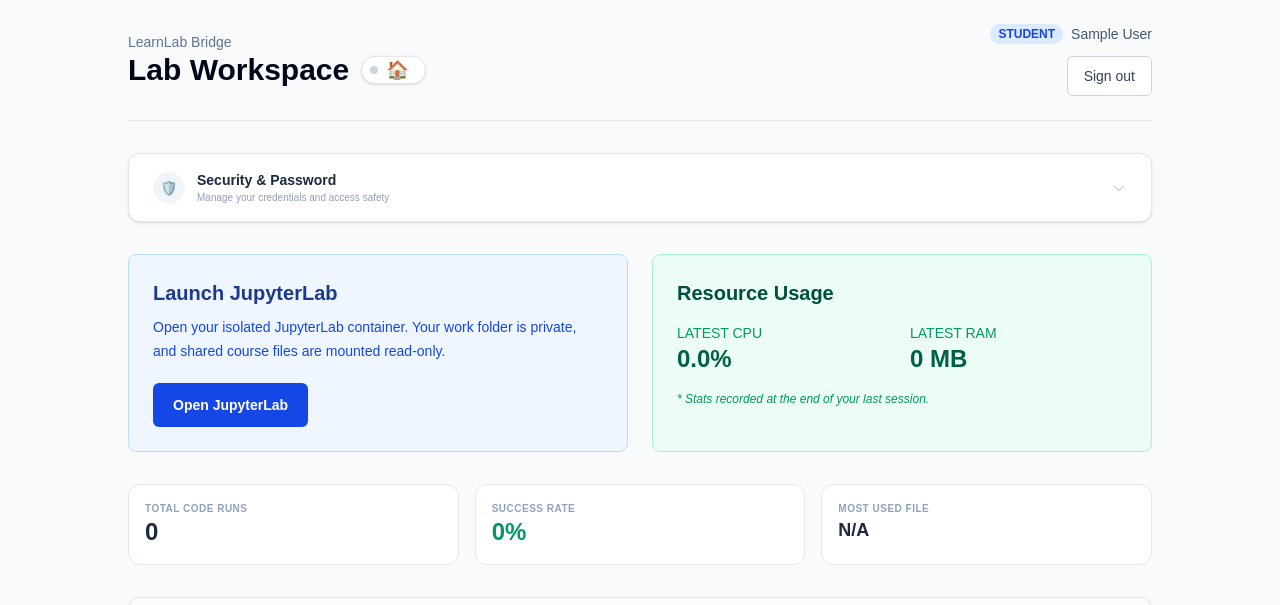
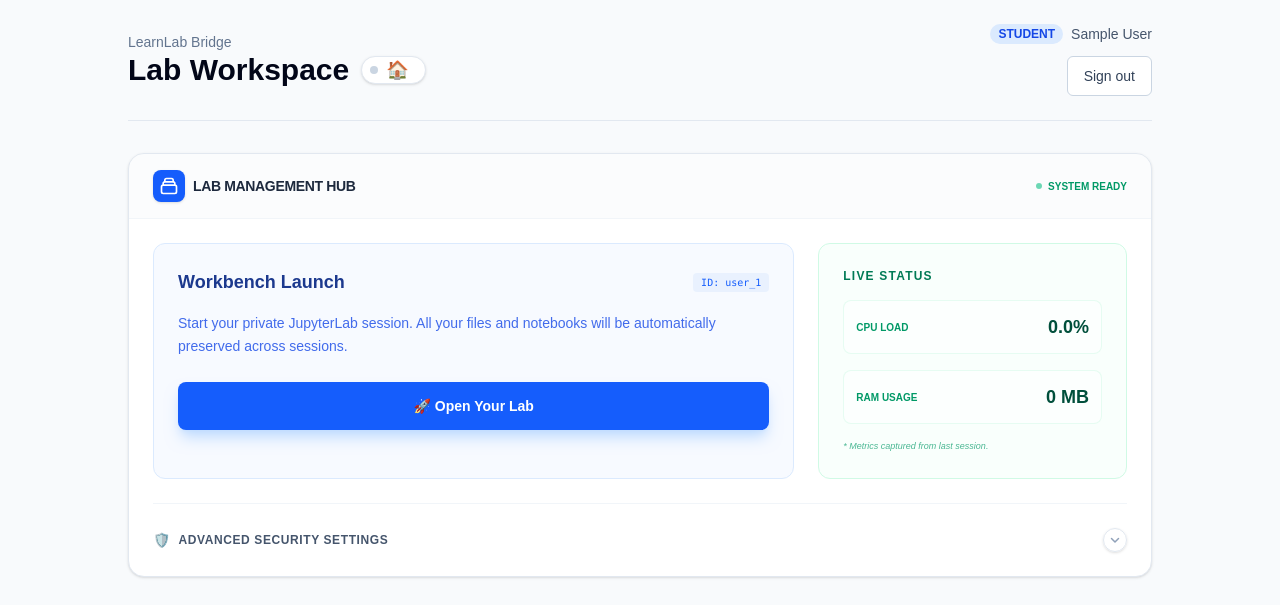
Before and after one commit to sboonstudio/llb-mwit-ds-tool, a Next.js app in the folder platform/apps/web/: page /dashboard in a window 1280 px wide. Shown: the top 605 px of the page. Built offline with nearby package versions, Linux system fonts and the light colour scheme; no server answers; the database is empty; sample sign-in values are in the browser's storage.

Commit message:
feat: design and implement 'Lab Management Hub' grouping core lab tools for a systematic UI

```diff
--- a/platform/apps/web/src/app/dashboard/page.tsx
+++ b/platform/apps/web/src/app/dashboard/page.tsx
@@ -134,92 +134,109 @@ export default async function DashboardPage() {
           </div>
         </div>
 
-        {/* Account Security Section (Top-aligned) */}
-        <section className="mb-8 rounded-xl border border-slate-200 bg-white shadow-sm overflow-hidden">
-            <details className="group">
-                <summary className="flex cursor-pointer items-center justify-between px-6 py-4 hover:bg-slate-50 transition-colors list-none">
-                    <div className="flex items-center gap-3">
-                        <span className="flex h-8 w-8 items-center justify-center rounded-full bg-slate-100 text-slate-600 text-sm">
-                            🛡️
+        {/* Lab Management Hub */}
+        <section className="mb-8 overflow-hidden rounded-2xl border border-slate-200 bg-white shadow-sm">
+          <div className="flex items-center justify-between border-b border-slate-100 bg-slate-50/50 px-6 py-4">
+            <div className="flex items-center gap-2">
+              <span className="flex h-8 w-8 items-center justify-center rounded-lg bg-blue-600 text-white shadow-sm">
+                <svg className="h-5 w-5" fill="none" viewBox="0 0 24 24" stroke="currentColor">
+                  <path strokeLinecap="round" strokeLinejoin="round" strokeWidth={2} d="M19 11H5m14 0a2 2 0 012 2v6a2 2 0 01-2 2H5a2 2 0 01-2-2v-6a2 2 0 012-2m14 0V9a2 2 0 00-2-2M5 11V9a2 2 0 012-2m0 0V5a2 2 0 012-2h6a2 2 0 012 2v2M7 7h10" />
+                </svg>
               </span>
-                        <div>
-                            <h3 className="font-semibold text-slate-800 text-sm">Security & Password</h3>
-                            <p className="text-[10px] text-slate-400">Manage your credentials and access safety</p>
+              <h2 className="text-sm font-bold uppercase tracking-tight text-slate-800">Lab Management Hub</h2>
+            </div>
+            <div className="flex items-center gap-4">
+               <span className="flex items-center gap-1.5 text-[10px] font-bold text-emerald-600">
+                  <span className="h-1.5 w-1.5 rounded-full bg-emerald-500 animate-pulse"></span>
+                  SYSTEM READY
+               </span>
             </div>
           </div>
-                    <svg className="h-4 w-4 text-slate-300 group-open:rotate-180 transition-transform" fill="none" viewBox="0 0 24 24" stroke="currentColor">
-                        <path strokeLinecap="round" strokeLinejoin="round" strokeWidth={2} d="M19 9l-7 7-7-7" />
-                    </svg>
-                </summary>
 
-                <div className="border-t border-slate-100 bg-slate-50/30 p-6">
-                    <div className="max-w-md">
-                        <ChangePasswordForm />
+          <div className="p-6">
+            <div className="grid grid-cols-1 gap-6 lg:grid-cols-3">
+              {/* Primary Action: Launch Lab */}
+              <div className="lg:col-span-2">
+                <div className={`h-full rounded-xl border p-6 transition-all ${
+                  session.user.role === "GUEST" ? "border-slate-100 bg-slate-50/50" : "border-blue-100 bg-blue-50/50 hover:border-blue-200"
+                }`}>
+                  <div className="mb-4 flex items-center justify-between">
+                    <h3 className={`text-lg font-bold ${session.user.role === "GUEST" ? "text-slate-700" : "text-blue-900"}`}>
+                      Workbench Launch
+                    </h3>
+                    <span className="text-[10px] font-mono text-blue-600 bg-blue-100/50 px-2 py-0.5 rounded">
+                      ID: {session.user.id.slice(0, 8)}
+                    </span>
                   </div>
-                </div>
-            </details>
-        </section>
-
-        {/* Action & Metrics Cards */}
-        <div className="mb-8 grid grid-cols-1 gap-6 md:grid-cols-2">
-          <section className={`rounded-lg border p-6 ${
-            session.user.role === "GUEST" ? "border-slate-200 bg-slate-50" : "border-blue-200 bg-blue-50"
-          }`}>
-            <h2 className={`mb-2 text-xl font-semibold ${
-              session.user.role === "GUEST" ? "text-slate-900" : "text-blue-900"
-            }`}>
-              Launch JupyterLab
-            </h2>
-            <p className={`mb-5 text-sm leading-6 ${
-              session.user.role === "GUEST" ? "text-slate-600" : "text-blue-700"
-            }`}>
+                  <p className={`mb-6 text-sm leading-relaxed ${session.user.role === "GUEST" ? "text-slate-500" : "text-blue-700/80"}`}>
                     {session.user.role === "GUEST"
-                ? "Your account is pending approval. Please wait for an administrator to grant you access before launching the lab."
-                : "Open your isolated JupyterLab container. Your work folder is private, and shared course files are mounted read-only."
+                      ? "Your account is currently in 'Guest' mode. Please contact an admin for workspace activation."
+                      : "Start your private JupyterLab session. All your files and notebooks will be automatically preserved across sessions."
                     }
                   </p>
                   {session.user.role === "GUEST" ? (
-              <button
-                disabled
-                className="inline-flex h-11 cursor-not-allowed items-center rounded-md bg-slate-300 px-5 text-sm font-semibold text-white"
-              >
-                Access Locked
+                    <button disabled className="inline-flex h-11 w-full cursor-not-allowed items-center justify-center rounded-lg bg-slate-300 px-6 text-sm font-bold text-white">
+                      Awaiting Activation
                     </button>
                   ) : (
                     <a
                       href="/api/jupyter"
                       target="_blank"
                       rel="noopener noreferrer"
-                className="inline-flex h-11 items-center rounded-md bg-blue-700 px-5 text-sm font-semibold text-white hover:bg-blue-800"
+                      className="inline-flex h-12 w-full items-center justify-center rounded-lg bg-blue-600 px-6 text-sm font-bold text-white shadow-lg shadow-blue-200 transition-all hover:bg-blue-700 hover:shadow-blue-300"
                     >
-                Open JupyterLab
+                      🚀 Open Your Lab
                     </a>
                   )}
-          </section>
+                </div>
+              </div>
 
-          <section className="rounded-lg border border-emerald-200 bg-emerald-50 p-6">
-            <h2 className="mb-4 text-xl font-semibold text-emerald-900">
-              Resource Usage
-            </h2>
-            <div className="grid grid-cols-2 gap-4">
-              <div>
-                <p className="text-sm font-medium text-emerald-600 uppercase">Latest CPU</p>
-                <p className="text-2xl font-bold text-emerald-800">
-                  {latestUsage ? `${latestUsage.cpuUsage.toFixed(1)}%` : "0.0%"}
-                </p>
+              {/* Status Section: Resource Usage */}
+              <div className="space-y-4">
+                <div className="h-full rounded-xl border border-emerald-100 bg-emerald-50/30 p-6">
+                  <h3 className="mb-4 text-xs font-bold uppercase tracking-widest text-emerald-700">
+                    Live Status
+                  </h3>
+                  <div className="grid grid-cols-2 gap-4 lg:grid-cols-1">
+                    <div className="flex items-center justify-between rounded-lg bg-white/50 p-3 border border-emerald-100/50">
+                      <span className="text-[10px] font-bold text-emerald-600">CPU LOAD</span>
+                      <span className="text-lg font-black text-emerald-900">{latestUsage ? `${latestUsage.cpuUsage.toFixed(1)}%` : "0.0%"}</span>
                     </div>
-              <div>
-                <p className="text-sm font-medium text-emerald-600 uppercase">Latest RAM</p>
-                <p className="text-2xl font-bold text-emerald-800">
-                  {latestUsage ? `${latestUsage.memoryUsage.toFixed(0)} MB` : "0 MB"}
+                    <div className="flex items-center justify-between rounded-lg bg-white/50 p-3 border border-emerald-100/50">
+                      <span className="text-[10px] font-bold text-emerald-600">RAM USAGE</span>
+                      <span className="text-lg font-black text-emerald-900">{latestUsage ? `${latestUsage.memoryUsage.toFixed(0)} MB` : "0 MB"}</span>
+                    </div>
+                  </div>
+                  <p className="mt-4 text-[9px] text-emerald-600/70 italic">
+                    * Metrics captured from last session.
                   </p>
                 </div>
               </div>
-            <p className="mt-4 text-xs text-emerald-600 italic">
-              * Stats recorded at the end of your last session.
-            </p>
+            </div>
+
+            {/* Nested Configuration: Security & Password */}
+            <div className="mt-6 border-t border-slate-100 pt-6">
+              <details className="group">
+                <summary className="flex cursor-pointer items-center justify-between list-none">
+                  <div className="flex items-center gap-2 text-slate-600 hover:text-slate-800 transition-colors">
+                    <span className="text-sm">🛡️</span>
+                    <span className="text-xs font-bold uppercase tracking-wider">Advanced Security Settings</span>
+                  </div>
+                  <div className="h-6 w-6 rounded-full border border-slate-200 flex items-center justify-center group-open:rotate-180 transition-transform shadow-sm">
+                    <svg className="h-3 w-3 text-slate-400" fill="none" viewBox="0 0 24 24" stroke="currentColor">
+                      <path strokeLinecap="round" strokeLinejoin="round" strokeWidth={3} d="M19 9l-7 7-7-7" />
+                    </svg>
+                  </div>
+                </summary>
+                <div className="mt-6 max-w-md animate-in fade-in slide-in-from-top-2 duration-300">
+                   <div className="rounded-lg border border-slate-100 bg-slate-50/50 p-6">
+                      <ChangePasswordForm />
+                   </div>
+                </div>
+              </details>
+            </div>
+          </div>
         </section>
-        </div>
 
         {/* Analytics Summary */}
         <div className="mb-8 grid grid-cols-1 gap-4 sm:grid-cols-3">
```
Lines whose indentation alone changed are shown as unchanged.
